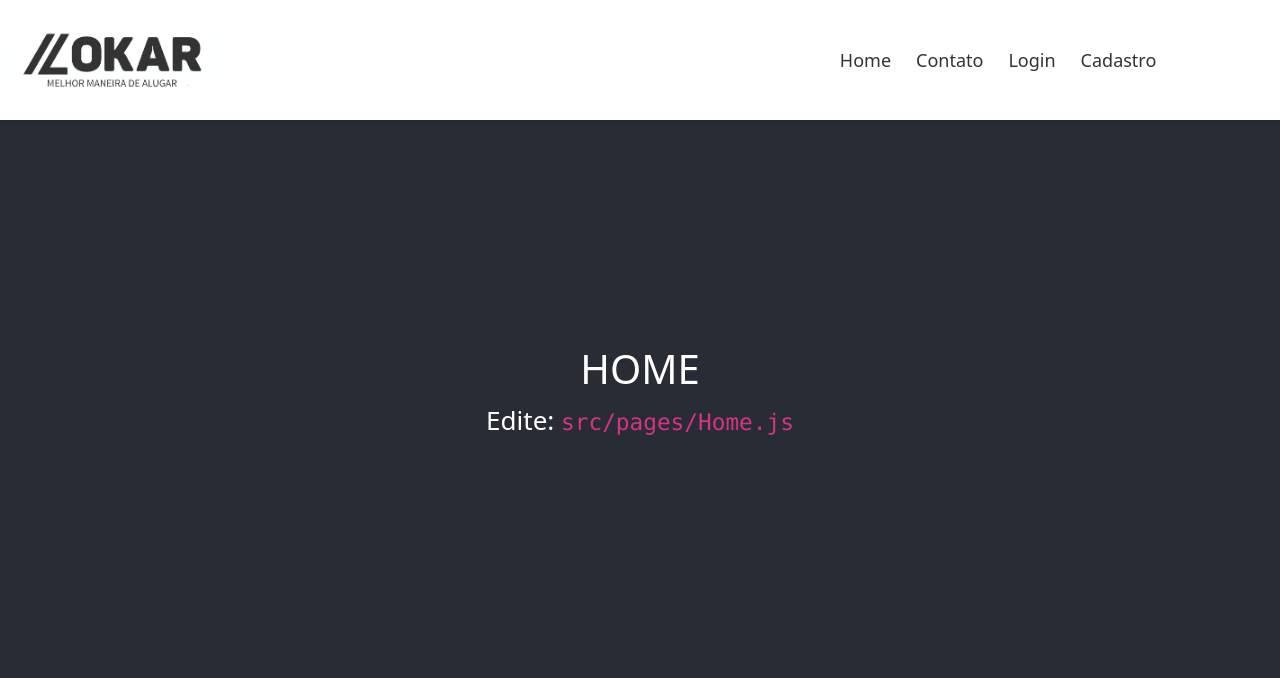
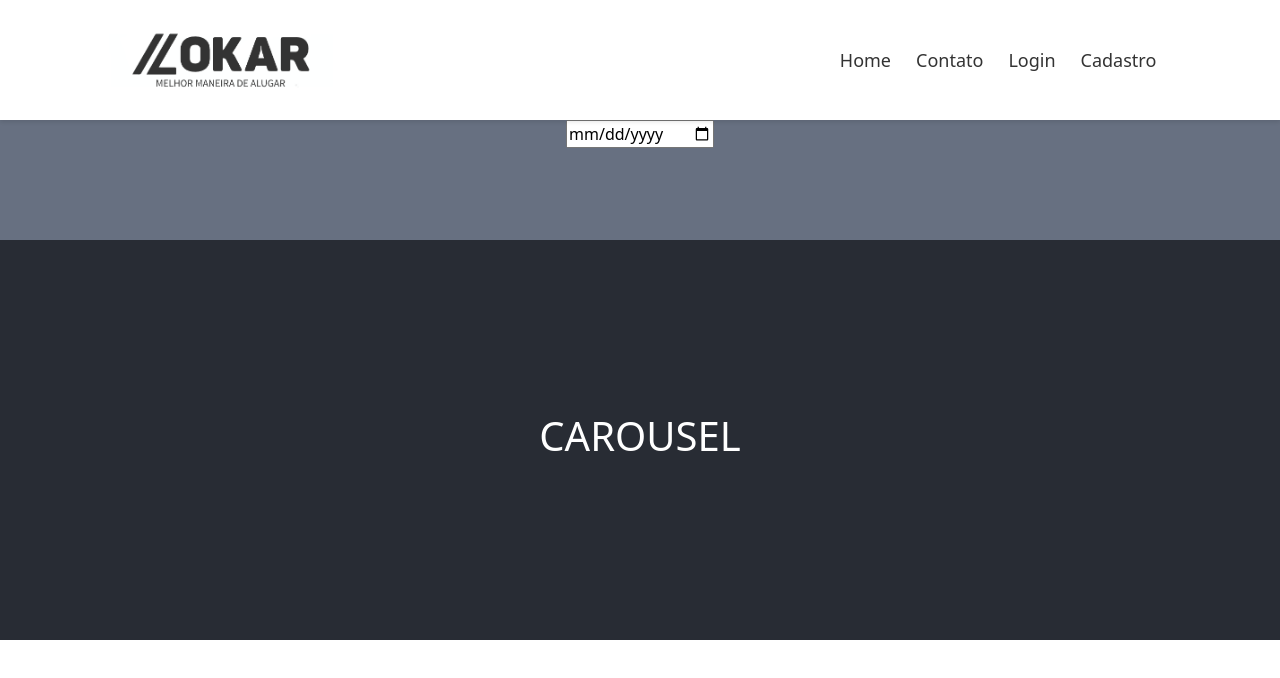
Before and after one commit to InitialCommit-Ltda/Lokar, a React (Create React App) app: page / in a window 1280 px wide. Shown: the top 678 px of the page. Built offline with nearby package versions, Linux system fonts and the light colour scheme.

Commit message:
Alterações no home e app-header

```diff
--- a/src/App.js
+++ b/src/App.js
@@ -11,6 +11,7 @@ function App() {
     <Router>
       <div className="App">
         <Header />
+        <div className="App-content">
           <Routes>
             <Route exact path="/" element={<Home />} />
             <Route path="/contato" element={<Contato />} />
@@ -18,6 +19,7 @@ function App() {
             <Route path="/cadastro" element={<Cadastro />} />
           </Routes>
         </div>
+      </div>
     </Router>
   );
 }
--- a/src/components/Header.js
+++ b/src/components/Header.js
@@ -13,12 +13,12 @@ function Header() {
     return (
         <header className="header">
             <div className="row">
-                <div className="logo-container col-2">
+                <div className="logo-container col-2 offset-1">
                     <Link to="/">
                         <img src={logo} className="logo" alt="logo" />
                     </Link>
                 </div>
-                <nav className={`nav col-9 ${menuOpen ? 'open' : ''}`}>
+                <nav className={`nav col-8 ${menuOpen ? 'open' : ''}`}>
                     <ul className={`nav-list ${menuOpen ? 'open' : ''}`}>
                         <li className="nav-item">
                             <Link to="/">Home</Link>
--- a/src/pages/Home.js
+++ b/src/pages/Home.js
@@ -1,14 +1,19 @@
+import '../styles/pages.css'
+
 function Home() {
     return (
         <div className="App">
-            <header className="App-header">
+            <header className="Home-busca">
+                <form>
+                    <input type='date'>
+                    </input>
+                </form>
+            </header>
+            <div className="App-header">
                 <h1>
-                    HOME
+                    CAROUSEL
                 </h1>
-                <p>
-                    Edite: <code>src/pages/Home.js</code>
-                </p>
-            </header>
+            </div>
         </div>
     );
 }
--- a/src/styles/components.css
+++ b/src/styles/components.css
@@ -3,6 +3,7 @@
   top: 0;
   left: 0;
   width: 100%;
+  height: 120px;
   background-color: #ffffff;
   box-shadow: 0 2px 4px rgba(0, 0, 0, 0.1);
   z-index: 9999;
--- a/src/styles/global.css
+++ b/src/styles/global.css
@@ -11,19 +11,13 @@ code {
   font-family: source-code-pro, Menlo, Monaco, Consolas, 'Courier New', monospace;
 }
 
-
 .App {
   text-align: center;
-  }
-
-  .App-logo {
-    height: 40vmin;
-    pointer-events: none;
+  background-color: #282c34;
 }
 
 .App-header {
-    background-color: #282c34;
-    min-height: 100vh;
+  min-height: 50vh;
   display: flex;
   flex-direction: column;
   align-items: center;
@@ -35,3 +29,7 @@ code {
 .App-link {
   color: #61dafb;
 }
+
+.App-content {
+  margin-top: 120px;
+}
--- /dev/null
+++ b/src/styles/pages.css
@@ -0,0 +1,4 @@
+.Home-busca {
+    background-color: #677081;
+    min-height: 15vh;
+}
```
Lines whose indentation alone changed are shown as unchanged.
